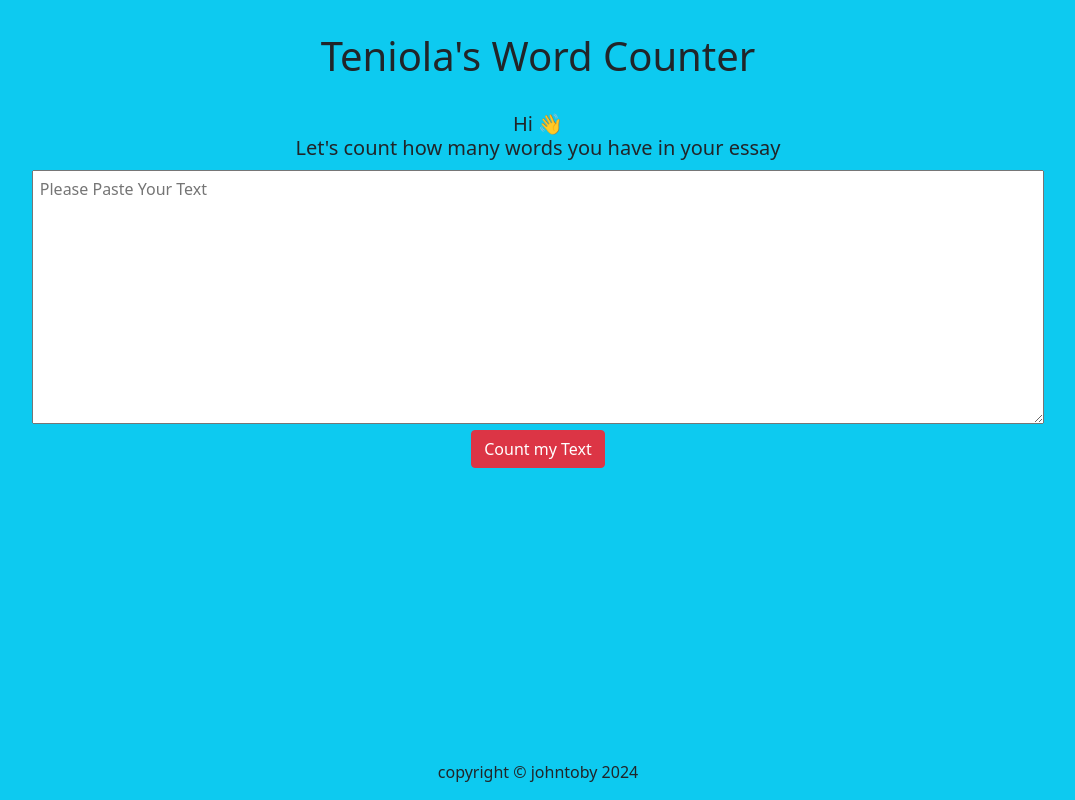
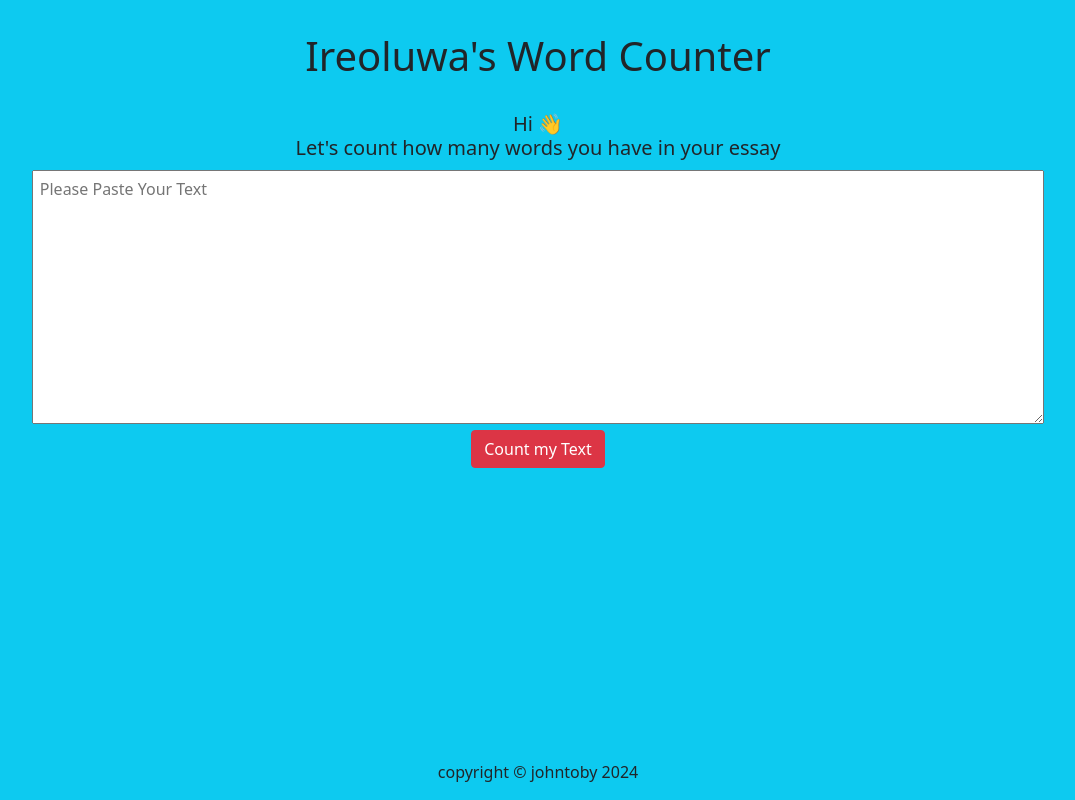
Before and after one commit to tenifuzy/MT-AWS-ECR-Github-Actions-Project, a plain HTML site: page index.html in a window 1280 px wide. Shown: the whole page, without its empty margins (102-1177 px from the left). Drawn offline with nearby package versions, Linux system fonts and the light colour scheme.

Commit message:
Update index.html

```diff
--- a/index.html
+++ b/index.html
@@ -5,7 +5,7 @@
     <meta charset="UTF-8" />
     <meta http-equiv="X-UA-Compatible" content="IE=edge" />
     <meta name="viewport" content="width=device-width, initial-scale=1.0" />
-    <title>Teniola's WordCounter</title>
+    <title>Ireoluwa's WordCounter</title>
     <link href="https://cdn.jsdelivr.net/npm/bootstrap@5.0.2/dist/css/bootstrap.min.css" rel="stylesheet"
         integrity="sha384-EVSTQN3/azprG1Anm3QDgpJLIm9Nao0Yz1ztcQTwFspd3yD65VohhpuuCOmLASjC" crossorigin="anonymous" />
     <link rel="shortcut icon" href="favicon_io/favicon.ico" type="image/x-icon" />
@@ -14,7 +14,7 @@
 
 <body class="bg-info text-dark">
     <main>
-        <h1>Teniola's Word Counter</h1>
+        <h1>Ireoluwa's Word Counter</h1>
         <h5>
             Hi 👋 <br />
             Let's count how many words you have in your essay
```
